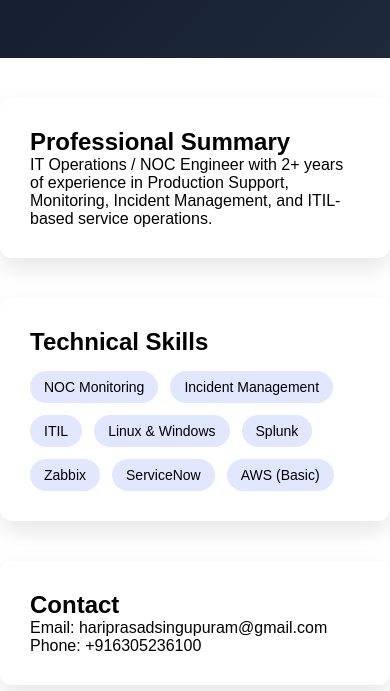
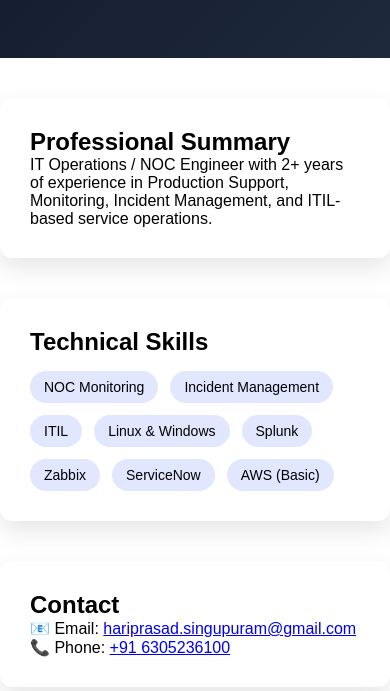
Before and after one commit to hariprasadsingupuram-lgtm/hariprasadsingupuram-lgtm.github.io, a plain HTML site: page index.html in a window 390 px wide. Shown: the part 409-1100 px from the top of the page. Drawn offline with Linux system fonts and the light colour scheme.

Commit message:
Updated contact email and phone

```diff
--- a/index.html
+++ b/index.html
@@ -57,9 +57,20 @@
 </section>
 
 <!-- CONTACT -->
-<section id="contact" class="card">
+<section class="card" id="contact">
   <h2>Contact</h2>
-  <p>Email: hariprasadsingupuram@gmail.com</p>
-  <p>Phone: +916305236100</p>
+
+  <p>
+    📧 Email:
+    <a href="mailto:hariprasad.singupuram@gmail.com">
+      hariprasad.singupuram@gmail.com
+    </a>
+  </p>
+
+  <p>
+    📞 Phone:
+    <a href="tel:+916305236100">
+      +91 6305236100
+    </a>
+  </p>
 </section>
-</body>
```
